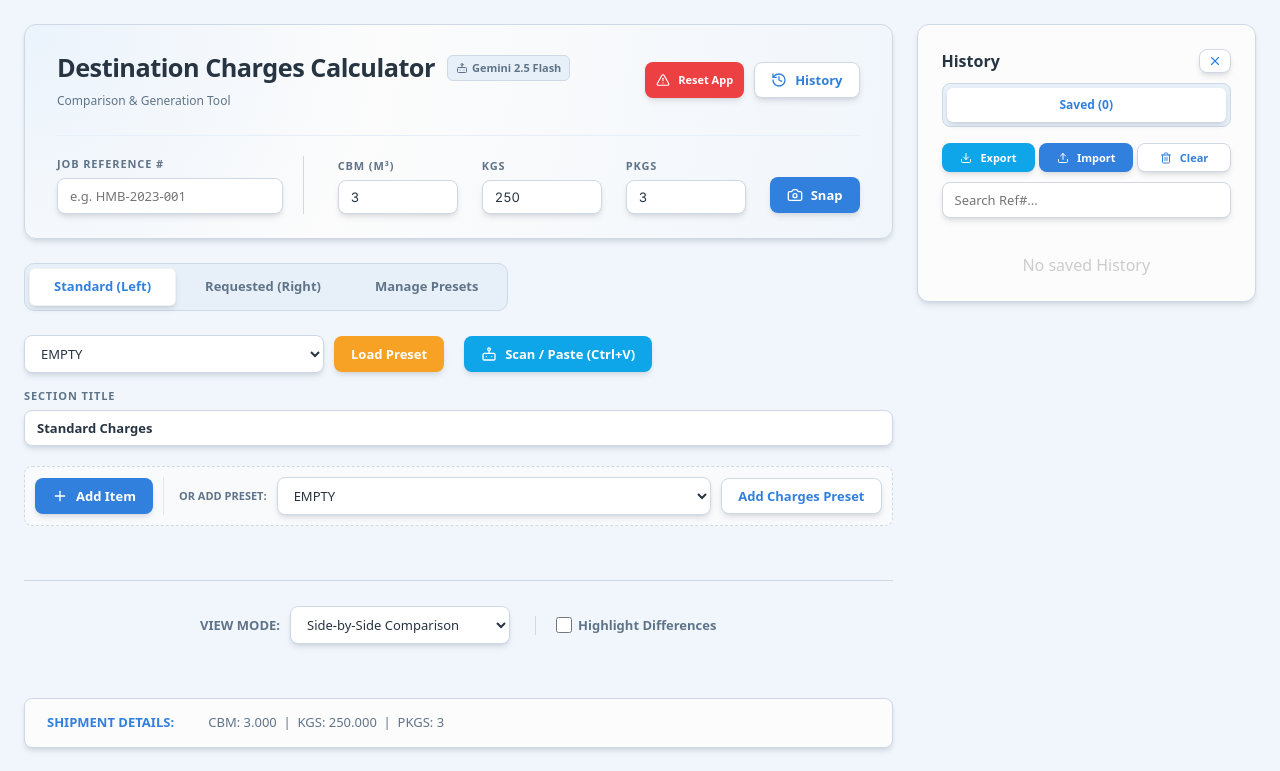
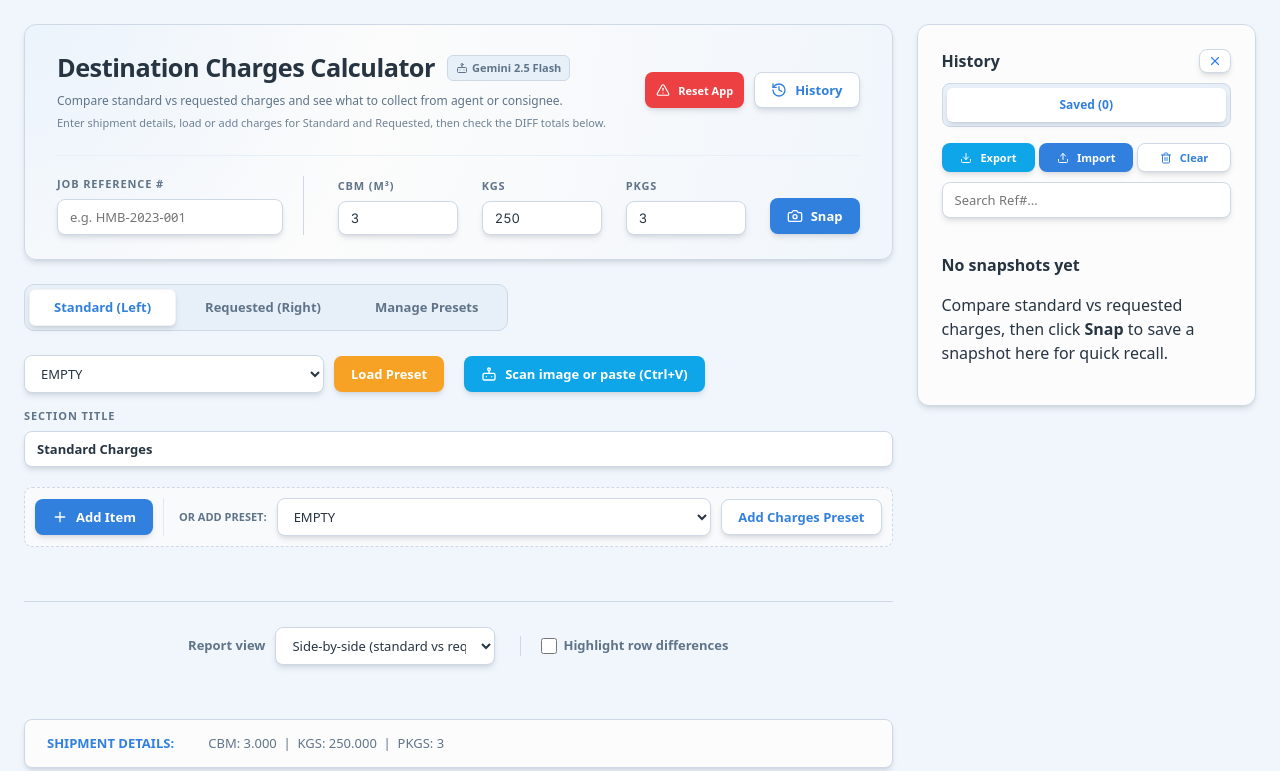
Before and after one commit to leo67621310-dev/DestCalc2026FEB, a React (Vite) app: page / in a window 1280 px wide. Shown: the top 771 px of the page. Built offline with nearby package versions, Linux system fonts and the light colour scheme.

Commit message:
Update App.tsx

```diff
--- a/App.tsx
+++ b/App.tsx
@@ -142,7 +142,7 @@ export default function App() {
   };
 
   const savePreset = () => {
-    if (!mgrNameInput.trim()) return alert("Name required");
+    if (!mgrNameInput.trim()) return alert("Enter a preset name so you can find it later.");
     const newPresets = { ...savedPresets, [mgrNameInput]: JSON.parse(JSON.stringify(mgrData)) };
     setSavedPresets(newPresets);
     setMgrSelectedKey(mgrNameInput);
@@ -212,7 +212,7 @@ export default function App() {
         showToast(`✅ Added ${newGroups.length} groups.`);
       };
     } catch (err: any) {
-      alert("Error: " + err.message);
+      alert("Scan failed: " + (err?.message || "Something went wrong.") + " Use a clear image of a charges table or try again.");
     } finally {
       setIsScanning(false);
     }
@@ -354,11 +354,11 @@ export default function App() {
            setSidebarCollapsed(false); // Open sidebar to see it
            showToast(`✅ Loaded ${imported.length} records temporarily`);
         } else {
-           alert("Invalid history file format");
+           alert("That file isn't a valid history export. Choose a JSON file previously exported from this app.");
         }
       } catch (err) {
         console.error(err);
-        alert("Failed to parse history file");
+        alert("The file couldn't be read. Make sure it's a valid JSON file exported from this calculator.");
       }
     };
     reader.readAsText(file);
@@ -375,9 +375,9 @@ export default function App() {
 
   const clearCurrentHistory = () => {
       if (historyView === 'saved') {
-          if(confirm("Clear All Saved History?")) setHistory([]);
+          if(confirm("Clear all saved snapshots? This can't be undone.")) setHistory([]);
       } else {
-          if(confirm("Clear Imported View?")) {
+          if(confirm("Clear the imported list? You'll stay on Saved history.")) {
               setImportedHistory([]);
               setHistoryView('saved'); // Switch back after clearing
           }
@@ -457,7 +457,7 @@ export default function App() {
              <table className="xl-table">
                <thead><tr><th className="xl-header col-item">Item</th><th className="xl-header col-desc">Description</th><th className="xl-header col-curr">Cur</th><th className="xl-header col-amt">Amount</th></tr></thead>
                <tbody>
-                  {displayRows.length === 0 && <tr><td colSpan={4} style={{textAlign:'center', padding:'20px', color:'#ccc'}}>No Charges</td></tr>}
+                  {displayRows.length === 0 && <tr><td colSpan={4}><div className="empty-state"><strong>No charge lines yet</strong><p>Add items above or load a preset to see totals and differences here.</p></div></td></tr>}
                   {displayRows.map((r: any, i: number) => {
                     if (r.is_pad) {
                         return (
@@ -557,10 +557,11 @@ export default function App() {
                               }
                           </span>
                       </div>
-                      <span style={{ fontSize: '12px', color: 'var(--secondary)' }}>Comparison & Generation Tool</span>
+                      <span style={{ fontSize: '12px', color: 'var(--secondary)' }}>Compare standard vs requested charges and see what to collect from agent or consignee.</span>
+                      <span style={{ fontSize: '11px', color: 'var(--secondary)', opacity: 0.9, display: 'block', marginTop: '4px' }}>Enter shipment details, load or add charges for Standard and Requested, then check the DIFF totals below.</span>
                   </div>
                   <div style={{ display: 'flex', gap: '10px' }}>
-                      <button className="btn-danger" onClick={() => { if(confirm('Reset all data?')) { localStorage.removeItem(STORAGE_KEY); location.reload(); }}} style={{ fontSize: '11px', padding: '6px 10px' }}><AlertTriangle size={14} /> Reset App</button>
+                      <button className="btn-danger" onClick={() => { if(confirm('Reset all data? Your presets and history will be cleared. This can\'t be undone.')) { localStorage.removeItem(STORAGE_KEY); location.reload(); }}} style={{ fontSize: '11px', padding: '6px 10px' }}><AlertTriangle size={14} /> Reset App</button>
                       <button className="btn-secondary" onClick={() => setSidebarCollapsed(!sidebarCollapsed)}>
                           <HistoryIcon size={16} /> History
                       </button>
@@ -585,7 +586,7 @@ export default function App() {
                       <input type="number" value={globals.pkgs} onChange={e => setGlobals({...globals, pkgs: parseFloat(e.target.value)})} step="1" />
                   </div>
                   <div className="input-group" style={{ flex: '0 0 auto', paddingBottom: '1px' }}>
-                      <button className="btn-primary" onClick={saveToHistory} title="Save Snapshot">
+                      <button className="btn-primary" onClick={saveToHistory} title="Save this comparison to history">
                           <Camera size={16} /> Snap
                       </button>
                   </div>
@@ -608,7 +609,7 @@ export default function App() {
                    </select>
                    <button className="btn-warning" onClick={() => loadPresetToTab('std', (document.getElementById('std-load-select') as HTMLSelectElement).value)}>Load Preset</button>
                    <button className="btn-info" style={{ marginLeft: '10px' }} onClick={() => document.getElementById('scan-std')?.click()}>
-                       <Bot size={16} /> Scan / Paste (Ctrl+V) {isScanning && '(Processing...)'}
+                       <Bot size={16} /> {isScanning ? 'Scanning…' : 'Scan image or paste (Ctrl+V)'}
                    </button>
                    <input id="scan-std" type="file" style={{display:'none'}} accept="image/*" onChange={(e) => handleFileScan(e, 'std')} />
                 </div>
@@ -624,7 +625,7 @@ export default function App() {
                    </select>
                    <button className="btn-warning" onClick={() => loadPresetToTab('req', (document.getElementById('req-load-select') as HTMLSelectElement).value)}>Load Preset</button>
                    <button className="btn-info" style={{ marginLeft: '10px' }} onClick={() => document.getElementById('scan-req')?.click()}>
-                       <Bot size={16} /> Scan / Paste (Ctrl+V) {isScanning && '(Processing...)'}
+                       <Bot size={16} /> {isScanning ? 'Scanning…' : 'Scan image or paste (Ctrl+V)'}
                    </button>
                    <input id="scan-req" type="file" style={{display:'none'}} accept="image/*" onChange={(e) => handleFileScan(e, 'req')} />
                 </div>
@@ -635,7 +636,7 @@ export default function App() {
            {activeTab === 'mgr' && (
              <div>
                  <div style={{ background: '#fffbeb', color: '#92400e', padding: '12px', borderRadius: '6px', fontSize: '13px', border: '1px solid #fcd34d', marginBottom: '20px' }}>
-                    <strong>Tip:</strong> Select "Create New..." to start fresh, or select an existing preset to edit it. Changes are Auto-Saved.
+                    <strong>Presets:</strong> Choose <strong>Create New...</strong> to add a preset from scratch, or pick an existing one to edit. Saving overwrites that preset.
                  </div>
                  <div style={{ display: 'flex', gap: '15px', alignItems: 'flex-end', marginBottom: '20px' }}>
                     <div className="input-group" style={{ flex: 1 }}>
@@ -647,10 +648,10 @@ export default function App() {
                     </div>
                     <div className="input-group" style={{ flex: 1 }}>
                         <label>Preset Name</label>
-                        <input type="text" value={mgrNameInput} onChange={(e) => setMgrNameInput(e.target.value)} disabled={mgrSelectedKey !== 'Create New...'} placeholder="Enter Preset Name" />
+                        <input type="text" value={mgrNameInput} onChange={(e) => setMgrNameInput(e.target.value)} disabled={mgrSelectedKey !== 'Create New...'} placeholder="e.g. EU Dest 2024" />
                     </div>
                     <div style={{ display: 'flex', gap: '10px', alignItems: 'flex-end' }}>
-                         <button className="btn-info" onClick={() => document.getElementById('scan-mgr')?.click()} title="Scan into this Preset"><Bot size={16} /> Scan / Paste</button>
+                         <button className="btn-info" onClick={() => document.getElementById('scan-mgr')?.click()} title="Add charges from a photo or pasted image"><Bot size={16} /> {isScanning ? 'Scanning…' : 'Scan image or paste (Ctrl+V)'}</button>
                          <input id="scan-mgr" type="file" style={{display:'none'}} accept="image/*" onChange={(e) => handleFileScan(e, 'mgr')} />
                          <button className="btn-success" onClick={savePreset}>Save Preset</button>
                          <button className="btn-danger" onClick={deletePreset}>Delete</button>
@@ -711,20 +712,20 @@ export default function App() {
            )}
 
            {/* OUTPUT */}
-           <div style={{ marginTop: '30px', borderTop: '1px solid var(--border)', paddingTop: '25px', display: 'flex', gap: '15px', alignItems: 'center', justifyContent: 'center', flexWrap: 'wrap' }}>
+           <div className="output-controls" style={{ marginTop: '30px', borderTop: '1px solid var(--border)', paddingTop: '25px', display: 'flex', gap: '15px', alignItems: 'center', justifyContent: 'center', flexWrap: 'wrap' }}>
                 <div style={{ display: 'flex', alignItems: 'center', gap: '10px' }}>
-                    <label style={{ fontSize: '13px', fontWeight: 600, color: 'var(--secondary)' }}>VIEW MODE:</label>
+                    <label style={{ fontSize: '13px', fontWeight: 600, color: 'var(--secondary)' }}>Report view</label>
                     <select value={viewMode} onChange={(e) => setViewMode(e.target.value)} style={{ width: '220px' }}>
-                        <option value="Comparison">Side-by-Side Comparison</option>
-                        <option value="Standard">Standard Only</option>
-                        <option value="Requested">Requested Only</option>
+                        <option value="Comparison">Side-by-side (standard vs requested)</option>
+                        <option value="Standard">Standard only</option>
+                        <option value="Requested">Requested only</option>
                     </select>
                 </div>
                 {viewMode === 'Comparison' && (
                     <div style={{ display: 'flex', alignItems: 'center', gap: '8px', marginLeft: '10px', paddingLeft: '20px', borderLeft: '1px solid var(--border)' }}>
                         <label style={{ fontSize: '13px', fontWeight: 600, color: 'var(--secondary)', cursor: 'pointer', display: 'flex', alignItems: 'center', gap: '6px' }}>
                             <input type="checkbox" checked={showInlineDiff} onChange={e => setShowInlineDiff(e.target.checked)} style={{ width: '16px', height: '16px', margin: 0, cursor: 'pointer', boxShadow: 'none' }} />
-                            Highlight Differences
+                            Highlight row differences
                         </label>
                     </div>
                 )}
@@ -781,7 +782,21 @@ export default function App() {
             <input type="text" placeholder="Search Ref#..." value={searchTerm} onChange={(e) => setSearchTerm(e.target.value)} style={{ marginBottom: '15px' }} />
 
             <div id="history-list">
-                {activeHistoryList.filter(h => h.ref.toLowerCase().includes(searchTerm.toLowerCase())).length === 0 && <div style={{ color: '#ccc', textAlign: 'center', marginTop: '20px' }}>No {historyView} History</div>}
+                {activeHistoryList.filter(h => h.ref.toLowerCase().includes(searchTerm.toLowerCase())).length === 0 && (
+                <div className="empty-state" style={{ marginTop: '20px' }}>
+                  {historyView === 'saved' ? (
+                    <>
+                      <strong>No snapshots yet</strong>
+                      <p>Compare standard vs requested charges, then click <strong>Snap</strong> to save a snapshot here for quick recall.</p>
+                    </>
+                  ) : (
+                    <>
+                      <strong>No imported file loaded</strong>
+                      <p>Use <strong>Import</strong> to load a history JSON from another device. It appears here temporarily and won't replace your saved history.</p>
+                    </>
+                  )}
+                </div>
+              )}
                 {activeHistoryList.filter(h => h.ref.toLowerCase().includes(searchTerm.toLowerCase())).map(h => {
                     return (
                         <div key={h.id} className="history-card" onClick={() => loadHist(h)}>
```
